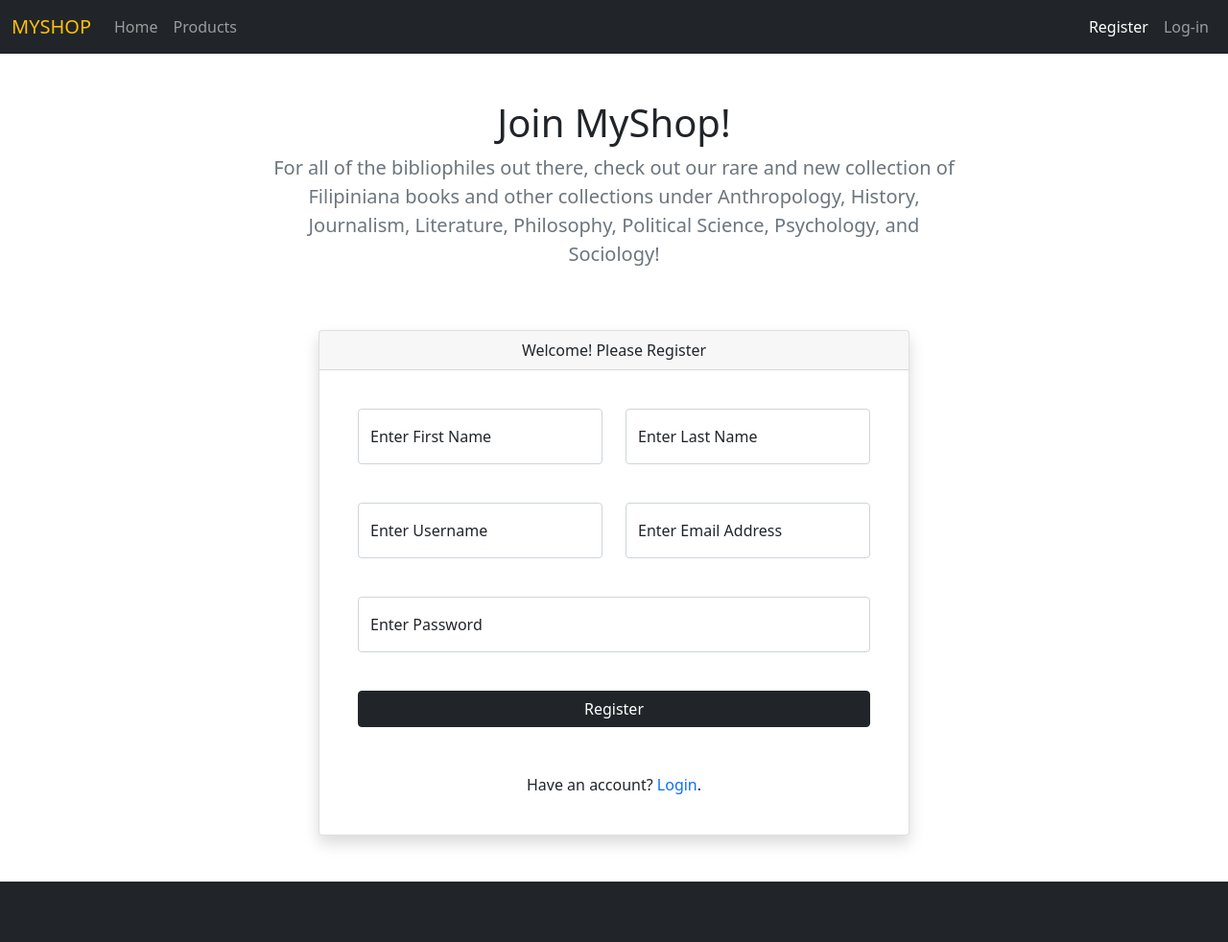
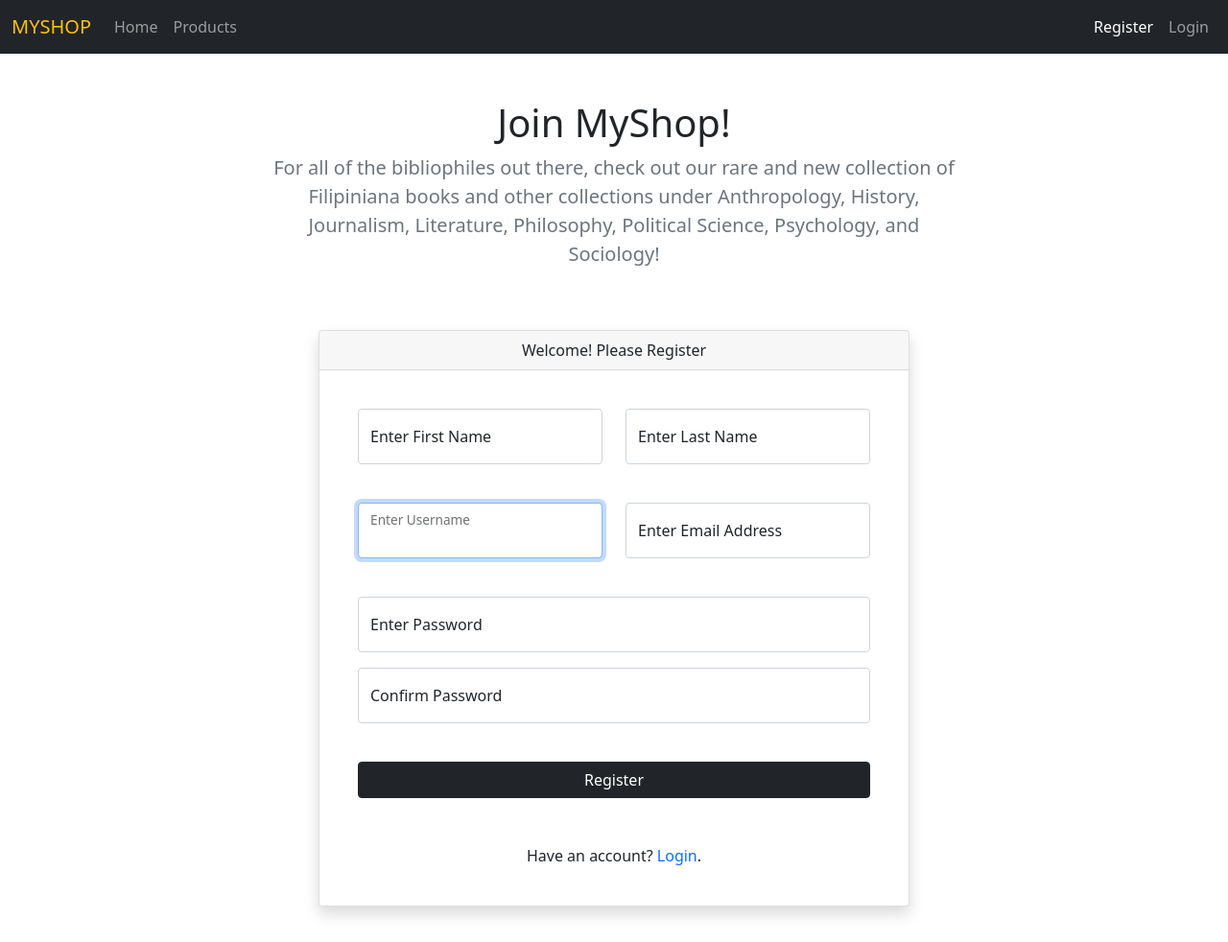
Before and after one commit to lbranera/MyShop, a Django app: page /register/ in a window 1280 px wide. Shown: the top 982 px of the page at 96% size. Run offline with Django 3.2, Linux system fonts and the light colour scheme.

Commit message:
fix login logout

```diff
--- a/products/admin.py
+++ b/products/admin.py
@@ -3,5 +3,5 @@ from .models import *
 # Register your models here.
 
 admin.site.register(Book)
-admin.site.register(User)
+#admin.site.register(User)
 admin.site.register(Comment)
--- a/products/forms.py
+++ b/products/forms.py
@@ -1,6 +1,10 @@
-from django.forms import ModelForm, TextInput, PasswordInput
+from django.forms import ModelForm, TextInput, PasswordInput, CharField
+from django.contrib.auth.forms import UserCreationForm
+
+from django.contrib.auth.models import User
 from products.models import *
 
+'''
 class UserForm(ModelForm):
     class Meta:
         model = User
@@ -12,3 +16,19 @@ class UserForm(ModelForm):
             'email': TextInput( attrs={ 'type':'email', 'class': 'form-control', 'id':'floatingInput', 'placeholder':'name@example.com' , 'required': True, } ),
             'password': PasswordInput( attrs={ 'class': 'form-control', 'id':'floatingInput', 'placeholder':'name@example.com' , 'required': True, } )
         }
+'''
+
+class UserForm(UserCreationForm):
+    attrs = { 'class': 'form-control', 'id':'floatingInput', 'placeholder':'Enter Password' , 'required': True, }
+    password1 =  CharField( widget=PasswordInput(attrs=attrs) )
+    password2 =  CharField( widget=PasswordInput(attrs=attrs) )
+
+    class Meta:
+        model = User
+        fields = ['first_name', 'last_name', 'username', 'email', 'password1', 'password2']
+        widgets = {
+            'first_name': TextInput( attrs={ 'class': 'form-control', 'id':'floatingInput', 'placeholder':'Enter First Name', 'required': True, } ),
+            'last_name': TextInput( attrs={ 'class': 'form-control', 'id':'floatingInput', 'placeholder':'Enter Last Name', 'required': True, } ),
+            'username': TextInput( attrs={ 'class': 'form-control', 'id':'floatingInput' , 'placeholder':'Enter Username', 'required': True, } ),
+            'email': TextInput( attrs={ 'type':'email', 'class': 'form-control', 'id':'floatingInput', 'placeholder':'Enter Email Address', 'required': True, } ),
+        }
--- a/products/models.py
+++ b/products/models.py
@@ -1,4 +1,5 @@
 from django.db import models
+from django.conf import settings
 from django.core.validators import MaxValueValidator, MinValueValidator
 
 # Create your models here.
@@ -19,6 +20,7 @@ class Book(models.Model):
     def __str__(self):
         return self.title
 
+'''
 class User(models.Model):
     first_name = models.CharField(max_length=100, null=True)
     last_name = models.CharField(max_length=100, null=True)
@@ -29,9 +31,10 @@ class User(models.Model):
 
     def __str__(self):
         return self.first_name+" "+self.last_name
+'''
 
 class Comment(models.Model):
-    user = models.ForeignKey(User, on_delete=models.CASCADE)
+    user = models.ForeignKey(settings.AUTH_USER_MODEL, on_delete=models.CASCADE)
     book = models.ForeignKey(Book, on_delete=models.CASCADE)
     comment = models.CharField(max_length=100, null=True)
     rating = models.IntegerField(
--- a/products/templates/products/navbar.html
+++ b/products/templates/products/navbar.html
@@ -29,14 +29,28 @@
             <a class="nav-link disabled" href="#" tabindex="-1" aria-disabled="true">Disabled</a>
           </li> -->
         </ul>
+
+        {% if not request.user.is_authenticated %}
           <ul class="navbar-nav ms-auto">
             <li class="nav-item">
               <a class="nav-link {% if request.resolver_match.view_name == 'register' %}active{% endif %}" href="{% url 'register'  %}">Register</a>
             </li>
             <li class="nav-item">
-            <a class="nav-link {% if request.resolver_match.view_name == 'login' %}active{% endif %}" href="{% url 'login' %}">Log-in</a>
+              <a class="nav-link {% if request.resolver_match.view_name == 'login' %}active{% endif %}" href="{% url 'login' %}">Login</a>
             </li>
           </ul>
+        {% else %}
+          <ul class="navbar-nav ms-auto">
+            <li class="nav-item">
+              <a class="nav-link">{{request.user}}</a>
+            </li>
+            <li class="nav-item">
+              <a class="nav-link {% if request.resolver_match.view_name == 'logout' %}active{% endif %}" href="{% url 'logout' %}"> Logout </a>
+            </li>
+          </ul>
+        {% endif %}
+
+
       </div>
     </div>
   </nav>
--- a/products/templates/products/register.html
+++ b/products/templates/products/register.html
@@ -60,9 +60,15 @@
                         <br>
 
                         <div class="form-floating mb-3">
-                            {{form.password}}
+                            {{form.password1}}
                             <label for="floatingInput">Enter Password</label>
                         </div>
+
+                        <div class="form-floating mb-3">
+                            {{form.password2}}
+                            <label for="floatingInput">Confirm Password</label>
+                        </div>
+
 
                         <br>
                         <center>
--- a/products/urls.py
+++ b/products/urls.py
@@ -5,6 +5,6 @@ urlpatterns = [
     path('', views.home, name="home"),
     path('book/<str:pk>/', views.book, name="book"),
     path('register/', views.register, name="register"),
-    path('login/', views.login, name="login"),
-    path('logout/', views.logout, name="logout"),
+    path('login/', views.login_page, name="login"),
+    path('logout/', views.logout_page, name="logout"),
 ]
--- a/products/views.py
+++ b/products/views.py
@@ -2,6 +2,7 @@ import math
 from django.shortcuts import render, redirect
 from django.http import HttpResponse
 from django.contrib.auth.hashers import make_password, check_password
+from django.contrib.auth import authenticate, login, logout
 from products.models import *
 from products.forms import *
 
@@ -31,6 +32,7 @@ def book(request,pk):
 def register(request):
     form = UserForm()
 
+    '''
     if( request.method == "POST"):
         form = UserForm(request.POST)
         if( form.is_valid() ):
@@ -38,15 +40,32 @@ def register(request):
             new_object.password = make_password(form.cleaned_data['password'])
             new_object.save()
             return redirect('/')
+    '''
+
+    if( request.method == "POST"):
+        form = UserForm(request.POST)
+        if( form.is_valid() ):
+            form.save()
+            return redirect('/login')
 
     data = {"form": form}
     return render(request, 'products/register.html', data)
 
-def login(request):
+def login_page(request):
     if( request.method == "POST"):
         username = request.POST.get('username')
         password = request.POST.get('password')
 
+        user = authenticate(request, username=username, password=password)
+
+        if user is not None:
+            login(request, user)
+            print("Login Success.")
+            return redirect('/')
+        else:
+            print("Login Fail.")
+
+        '''
         try:
             user = User.objects.get(username=username)
             if ( check_password(password, user.password) ):
@@ -56,10 +75,11 @@ def login(request):
 
         except User.DoesNotExist:
             return redirect('login')
+        '''
 
     return render(request, 'products/login.html')
 
 
-def logout(request):
-
+def logout_page(request):
+    logout(request)
     return redirect('login')
```
Also changed, not shown: products/migrations/0015_auto_20210419_1646.py (added). Lines whose indentation alone changed are shown as unchanged.
